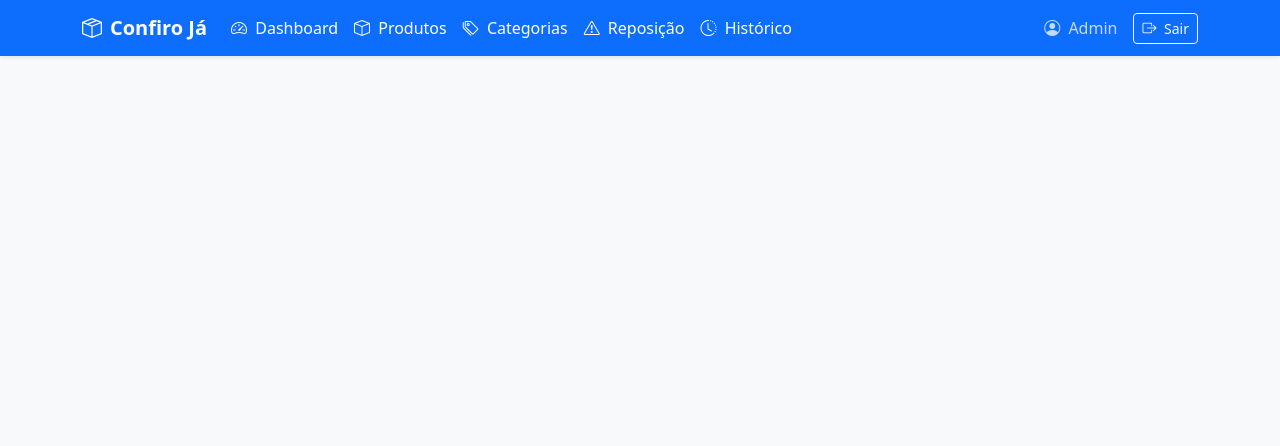
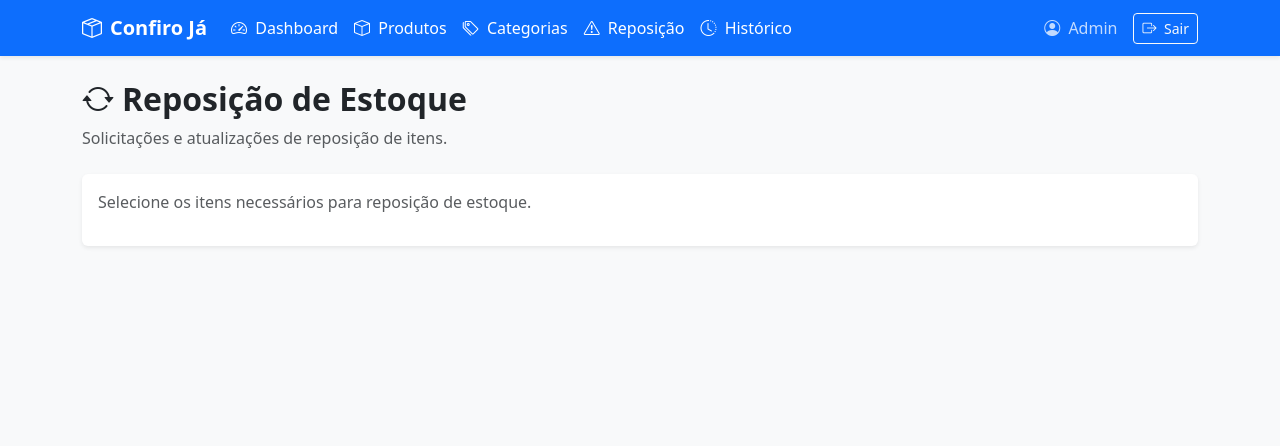
Before and after one commit to Hagane-no/Projeto-integrador-II, a Django app: page /reposicao/ in a window 1280 px wide. Shown: the top 446 px of the page. Run offline with Django 5.2, Linux system fonts and the light colour scheme; a user stored in the database is signed in; data comes from the database, SQL or seed files in the repository.

Commit message:
Update reposicao.html

```diff
--- a/templates/reposicao.html
+++ b/templates/reposicao.html
@@ -1,105 +1,18 @@
 {% extends 'base.html' %}
 
-<!DOCTYPE html>
-<html lang="pt-br">
-<head>
-    <meta charset="UTF-8">
-    <meta name="viewport" content="width=device-width, initial-scale=1.0">
-    <title>Confiro Já - Relatório de Reposição</title>
-    <!-- Bootstrap 5 CSS -->
-    <link href="https://cdn.jsdelivr.net/npm/bootstrap@5.3.0/dist/css/bootstrap.min.css" rel="stylesheet">
-    <link rel="stylesheet" href="https://cdn.jsdelivr.net/npm/bootstrap-icons@1.10.5/font/bootstrap-icons.css">
-    <style>
-        /* Estilos para otimizar a impressão do relatório */
-        @media print {
-            .no-print {
-                display: none !important;
-            }
-            .card {
-                border: none !important;
-                box-shadow: none !important;
-            }
-        }
-    </style>
-</head>
-<body class="bg-light">
+{% block title %}Reposição de Estoque - Confiro Já{% endblock %}
 
-    <!-- Barra de Navegação -->
-    <div class="navbar-nav ms-auto align-items-center">
-    <a class="nav-link text-white me-3" href="{% url 'dashboard' %}"><i class="bi bi-speedometer2 me-1"></i> Dashboard</a>
-    <a class="nav-link text-white me-3" href="{% url 'gerenciar_produtos' %}"><i class="bi bi-box me-1"></i> Produtos</a>
-    <a class="nav-link text-white me-3" href="{% url 'gerenciar_categorias' %}"><i class="bi bi-tags me-1"></i> Categorias</a>
-    <a class="nav-link text-white me-3" href="{% url 'reposicao' %}"><i class="bi bi-exclamation-triangle me-1"></i> Reposição</a>
-    <a class="nav-link text-white me-3" href="{% url 'historico' %}"><i class="bi bi-clock-history me-1"></i> Histórico</a>
-    <span class="text-white me-3 small opacity-75"><i class="bi bi-person-circle me-1"></i>{{ user.username }}</span>
-    <a class="btn btn-outline-light btn-sm" href="{% url 'logout' %}"><i class="bi bi-box-arrow-right me-1"></i>Sair</a>
-</div>>
-    </nav>
+{% block content %}
+<div class="d-flex justify-content-between align-items-center mb-4">
+    <div>
+        <h2 class="fw-bold"><i class="bi bi-arrow-repeat me-2"></i>Reposição de Estoque</h2>
+        <p class="text-muted mb-0">Solicitações e atualizações de reposição de itens.</p>
+    </div>
+</div>
 
-    <div class="container">
-        <!-- Cabeçalho e Ações -->
-        <div class="d-flex justify-content-between align-items-center mb-4">
-            <div>
-                <h3 class="fw-bold text-danger mb-1"><i class="bi bi-cart-plus me-2"></i>Relatório de Itens para Reposição</h3>
-                <p class="text-muted mb-0">Produtos com estoque igual ou abaixo do limite mínimo definido.</p>
-            </div>
-            <div class="no-print">
-                <a href="{% url 'dashboard' %}" class="btn btn-outline-secondary me-2"><i class="bi bi-arrow-left me-1"></i> Voltar</a>
-                <button onclick="window.print()" class="btn btn-primary shadow-sm"><i class="bi bi-printer me-1"></i> Imprimir Relatório</button>
-            </div>
-        </div>
-
-        <!-- Alerta de Resumo -->
-        <div class="alert alert-warning shadow-sm d-flex align-items-center mb-4 no-print" role="alert">
-            <i class="bi bi-exclamation-triangle-fill fs-4 me-3"></i>
-            <div>
-                <strong>Atenção:</strong> Foram encontrados <strong>{{ total_criticos }}</strong> item(ns) necessitando de compra/reposição urgente.
-            </div>
-        </div>
-
-        <!-- Tabela de Produtos Críticos -->
-        <div class="card shadow-sm">
-            <div class="card-body p-0">
-                <div class="table-responsive">
-                    <table class="table table-hover table-striped mb-0 align-middle">
-                        <thead class="table-dark">
-                            <tr>
-                                <th>Produto</th>
-                                <th>Categoria</th>
-                                <th>Qtd. Atual</th>
-                                <th>Qtd. Mínima</th>
-                                <th>Necessidade Estimada</th>
-                            </tr>
-                        </thead>
-                        <tbody>
-                            {% for produto in produtos_criticos %}
-                            <tr>
-                                <td class="fw-bold">{{ produto.nome }}</td>
-                                <td>{{ produto.categoria.nome }}</td>
-                                <td class="text-danger fw-bold">{{ produto.quantidade_atual }} {{ produto.unidade_medida }}</td>
-                                <td>{{ produto.quantidade_minima }} {{ produto.unidade_medida }}</td>
-                                <td>
-                                    <span class="badge bg-warning text-dark fs-6">
-                                        Repor pelo menos {{ produto.quantidade_minima|add:5 }} {{ produto.unidade_medida }}
-                                    </span>
-                                </td>
-                            </tr>
-                            {% empty %}
-                            <tr>
-                                <td colspan="5" class="text-center text-success py-5 fs-5">
-                                    <i class="bi bi-check-circle-fill display-4 d-block mb-2"></i>
-                                    Tudo em ordem! Nenhum produto precisa de reposição no momento.
-                                </td>
-                            </tr>
-                            {% endfor %}
-                        </tbody>
-                    </table>
-                </div>
-            </div>
-        </div>
+<div class="card shadow-sm border-0">
+    <div class="card-body">
+        <p class="text-muted">Selecione os itens necessários para reposição de estoque.</p>
     </div>
-
-    <!-- Bootstrap JS -->
-    <script src="https://cdn.jsdelivr.net/npm/bootstrap@5.3.0/dist/js/bootstrap.bundle.min.js"></script>
-</body>
-</html>
+</div>
+{% endblock %}
```
